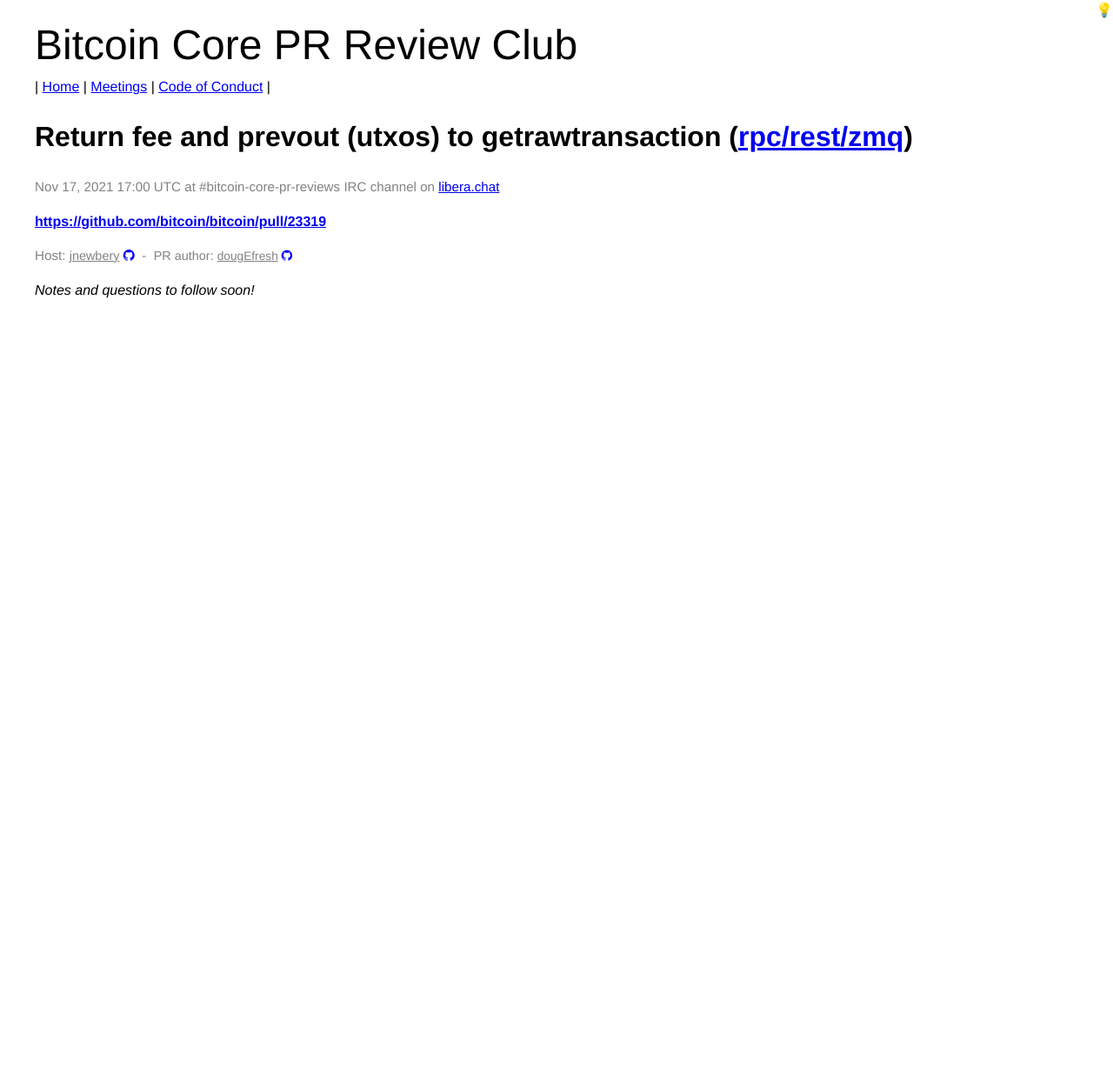
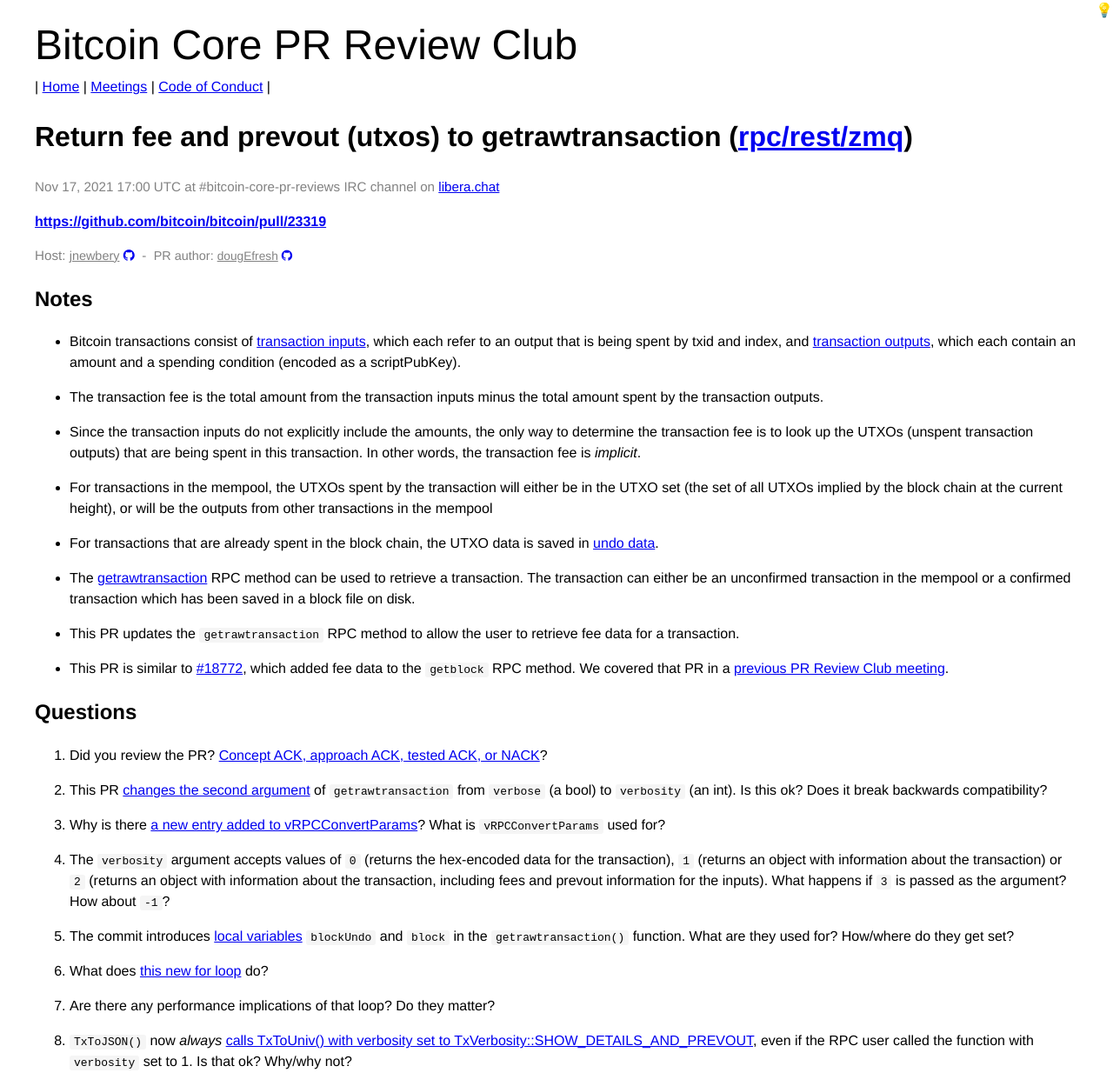
Before and after one commit to bitcoin-core-review-club/website, a Jekyll site: the page built from _posts/2021-11-17-#23319.md, in a window 1280 px wide. Shown: the whole page at 87% size. Built offline with Jekyll 4.4.1, drawn with Linux system fonts in a browser that asks for light colours; before the commit the page ends 916 px from its top, so only the background shows below that.

Commit message:
Add notes and questions for 23319

```diff
--- a/_posts/2021-11-17-#23319.md
+++ b/_posts/2021-11-17-#23319.md
@@ -7,18 +7,81 @@
 components: ["rpc/rest/zmq"]
 host: jnewbery
 status: upcoming
-commit:
+commit: f30f007c8
 ---
 
-_Notes and questions to follow soon!_
-
-<!-- TODO: After meeting, uncomment and add meeting log between the irc tags
 ## Notes
 
+- Bitcoin transactions consist of
+  [transaction inputs](https://developer.bitcoin.org/reference/transactions.html#txin-a-transaction-input-non-coinbase),
+  which each refer to an output that is being spent by txid and index, and
+  [transaction outputs](https://developer.bitcoin.org/reference/transactions.html#txout-a-transaction-output),
+  which each contain an amount and a spending condition (encoded as a
+  scriptPubKey).
+
+- The transaction fee is the total amount from the transaction inputs minus
+  the total amount spent by the transaction outputs.
+
+- Since the transaction inputs do not explicitly include the amounts, the
+  only way to determine the transaction fee is to look up the UTXOs (unspent
+  transaction outputs) that are being spent in this transaction. In other
+  words, the transaction fee is _implicit_.
+
+- For transactions in the mempool, the UTXOs spent by the transaction will
+  either be in the UTXO set (the set of all UTXOs implied by the block chain
+  at the current height), or will be the outputs from other transactions in
+  the mempool
+
+- For transactions that are already spent in the block chain, the UTXO data
+  is saved in
+  [undo data](https://github.com/bitcoin/bitcoin/blob/c9dd5c8d6/src/undo.h).
+
+- The
+  [getrawtransaction](https://bitcoincore.org/en/doc/0.21.0/rpc/rawtransactions/getrawtransaction/)
+  RPC method can be used to retrieve a transaction. The transaction can
+  either be an unconfirmed transaction in the mempool or a confirmed
+  transaction which has been saved in a block file on disk.
+
+- This PR updates the `getrawtransaction` RPC method to allow the user to
+  retrieve fee data for a transaction.
+
+- This PR is similar to [#18772](https://bitcoincore.reviews/18772), which
+  added fee data to the `getblock` RPC method. We covered that PR
+  in a [previous PR Review Club meeting](https://bitcoincore.reviews/18772).
 
 ## Questions
--->
 
+1. Did you review the PR? [Concept ACK, approach ACK, tested ACK, or NACK](https://github.com/bitcoin/bitcoin/blob/master/CONTRIBUTING.md#peer-review)?
+
+1. This PR [changes the second argument](https://github.com/bitcoin-core-review-club/bitcoin/commit/f30f007c829547e44cac4214c04a0fa7d0ddc3c2#diff-a58e7bb9d9a8a0287c0b7281d99da4e79b6f8c2a5780c24c6d76c14212c48640R90)
+   of `getrawtransaction` from `verbose` (a bool) to `verbosity` (an int).
+   Is this ok? Does it break backwards compatibility?
+
+1. Why is there [a new entry added to
+   vRPCConvertParams](https://github.com/bitcoin-core-review-club/bitcoin/commit/f30f007c829547e44cac4214c04a0fa7d0ddc3c2#diff-84c7a7f36362b9724c31e5dec9879b2f81eae0d0addbc9c0933c3558c577de65R96)?
+   What is `vRPCConvertParams` used for?
+
+1. The `verbosity` argument accepts values of `0` (returns the hex-encoded
+   data for the transaction), `1` (returns an object with information about
+   the transaction) or `2` (returns an object with information about the
+   transaction, including fees and prevout information for the inputs). What
+   happens if `3` is passed as the argument? How about `-1`?
+
+1. The commit introduces
+   [local variables](https://github.com/bitcoin-core-review-club/bitcoin/commit/f30f007c829547e44cac4214c04a0fa7d0ddc3c2#diff-a58e7bb9d9a8a0287c0b7281d99da4e79b6f8c2a5780c24c6d76c14212c48640R227-R228)
+   `blockUndo` and `block` in the `getrawtransaction()` function. What are
+   they used for? How/where do they get set?
+
+1. What does
+   [this new for loop](https://github.com/bitcoin-core-review-club/bitcoin/commit/f30f007c829547e44cac4214c04a0fa7d0ddc3c2#diff-a58e7bb9d9a8a0287c0b7281d99da4e79b6f8c2a5780c24c6d76c14212c48640R233-R240)
+   do?
+
+1. Are there any performance implications of that loop? Do they matter?
+
+1. `TxToJSON()` now _always_
+   [calls TxToUniv() with verbosity set to TxVerbosity::SHOW_DETAILS_AND_PREVOUT](https://github.com/bitcoin-core-review-club/bitcoin/commit/f30f007c829547e44cac4214c04a0fa7d0ddc3c2#diff-a58e7bb9d9a8a0287c0b7281d99da4e79b6f8c2a5780c24c6d76c14212c48640R54),
+   even if the RPC user called the function with `verbosity` set to 1. Is
+   that ok? Why/why not?
 
 <!-- TODO: After meeting, uncomment and add meeting log between the irc tags
 ## Meeting Log
```
